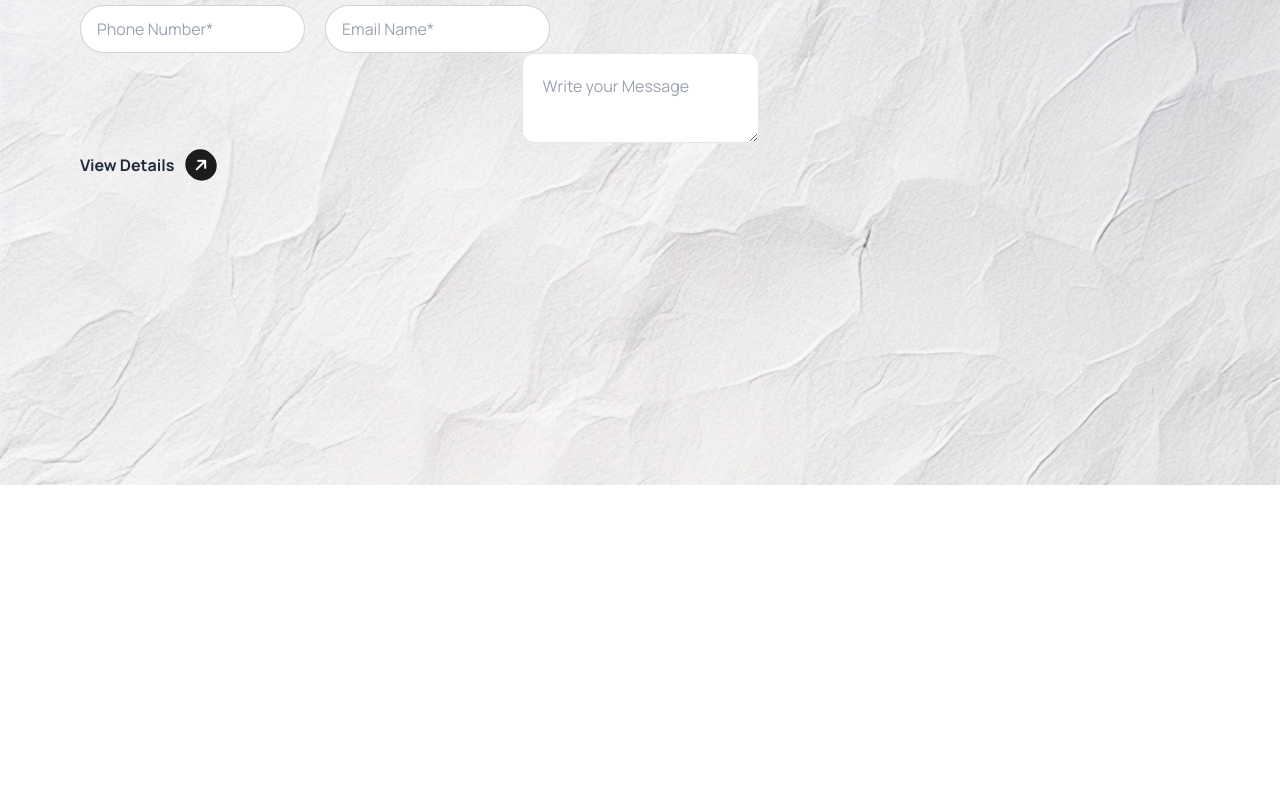
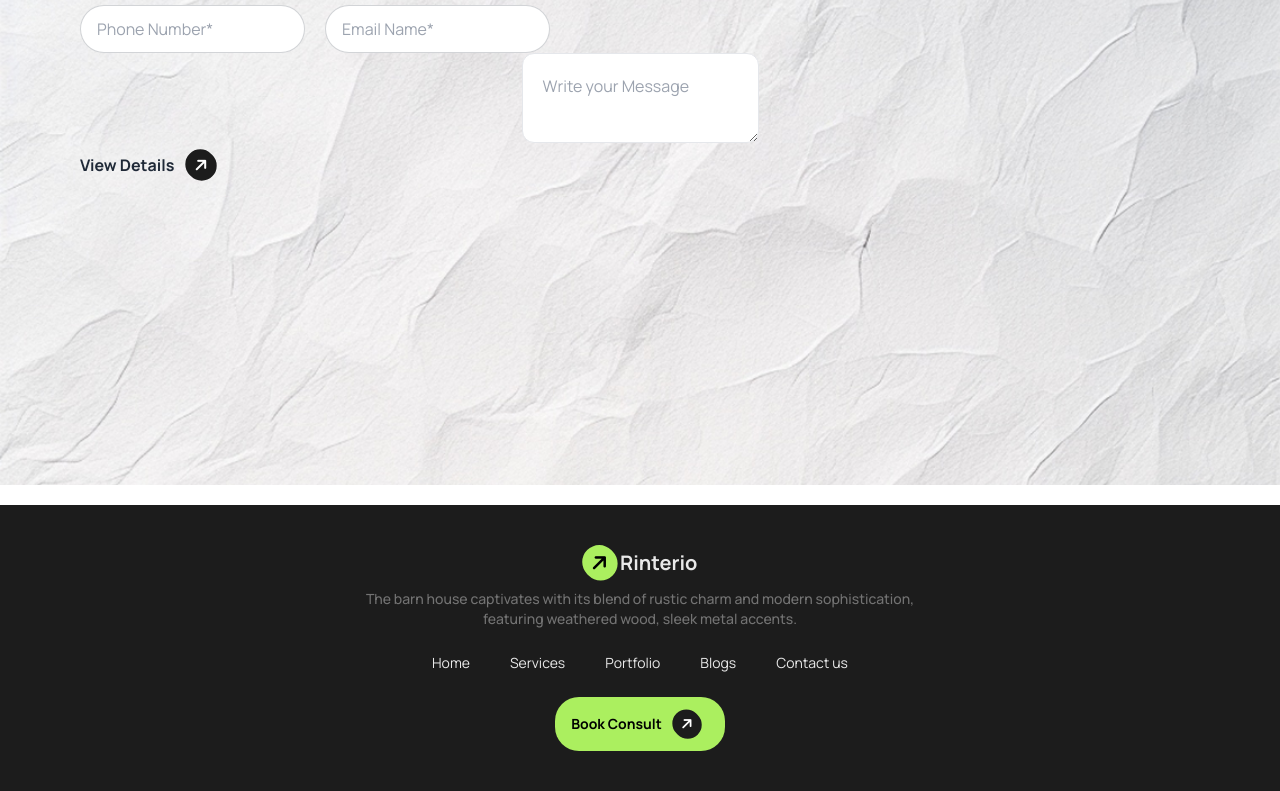
Before and after one commit to 09mehed/assignment-3, a plain HTML site: page index.html in a window 1280 px wide. Shown: the part 3962-4753 px from the top of the page. Before the commit the page ends 4467 px from the top, so only its background shows below. Drawn offline with nearby package versions, Linux system fonts and the light colour scheme.

Commit message:
footer area complete

```diff
--- a/index.html
+++ b/index.html
@@ -397,7 +397,7 @@
     <!-- contact form section start -->
 
     <section class="py-5">
-      <div class="h-[95vh] bg-form bg-no-repeat bg-cover text-center">
+      <div class="lg:h-[95vh] bg-form bg-no-repeat bg-cover text-center">
         <div class="py-10 container mx-auto lg:px-20 px-3">
           <div class="text-center">
             <button class="bg-[#EEFCDF] text-black rounded-full py-2 px-3 my-2 font-bold"><i class="fa-solid fa-arrow-right"></i> Let’s Connect</button>
@@ -438,6 +438,25 @@
       </div>
     </section>
 
+    <!-- footer area start -->
+
+    <footer class="footer footer-center bg-[#1C1C1C] bg-primary text-primary-content p-10">
+      <aside>
+        <a class="font-bold text-xl"><i class="bg-[#ABEF5F] text-black py-2 px-2 rounded-full -rotate-45 fa-solid fa-arrow-right"></i> <span class="text-[#E9E9E9]">Rinterio</span></a>
+        <p class="font-medium text-[#737373]">
+          The barn house captivates with its blend of rustic charm and modern sophistication,<br> featuring weathered wood, sleek metal accents.
+        </p>
+        <ul class="lg:flex text-[#E9E9E9] py-3">
+          <li class="mx-5 my-1"><a>Home</a></li>
+          <li class="mx-5 my-1"><a>Services</a></li>
+          <li class="mx-5 my-1"><a>Portfolio</a></li>
+          <li class="mx-5 my-1"><a>Blogs</a></li>
+          <li class="mx-5 my-1"><a>Contact us</a></li>
+        </ul>
+        <a class="bg-[#ABEF5F] px-4 py-3 rounded-3xl text-black"><span class="font-bold">Book Consult</span> <i class="bg-[#1C1C1C] text-white py-2 px-2 mx-2 rounded-full -rotate-45 fa-solid fa-arrow-right"></i></a>
+      </aside>
+    </footer>
+
 
 
 
```
